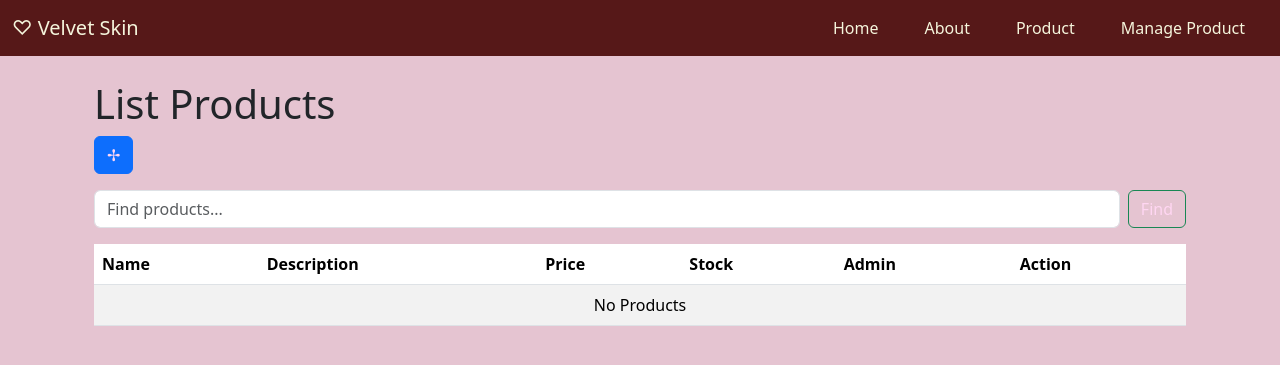
After one commit to salwarlndh/framework-skincare-posttest, a Django app: page /product/ in a window 1280 px wide. The commit adds this page. Shown: the top 365 px of the page. Run offline with Django 5.2, Linux system fonts and the light colour scheme; data that the repository does not hold is empty; some libraries are stand-ins or nearby versions.

Commit message:
Posttest4

```diff
--- a/posttest/skincare/app/static/css/layout.css
+++ b/posttest/skincare/app/static/css/layout.css
@@ -67,6 +67,9 @@ body{
     border-color: none;
     color: white;
 }
+
+
+
 .btn {
     color: rgb(255, 214, 242);
 }
--- a/posttest/skincare/app/templates/homepage/layout.html
+++ b/posttest/skincare/app/templates/homepage/layout.html
@@ -7,20 +7,22 @@
     <meta name="viewport" content="width=device-width, initial-scale=1.0" />
     <title>Velvet Skin</title>
 
-    <title>{% block title %}{% endblock %} ♡ Velvet Skin </title>
+    <title>
+      {% block title %}
+      {% endblock %}
+      ♡ Velvet Skin
+    </title>
     {% load django_bootstrap5 %} {% bootstrap_css %}
     {% load static %}
-    <link rel="stylesheet" href="{% static 'css/layout.css' %}" type="text/css">
-    <link rel="icon" href="{% static 'img/logo.png' %}" type="img/png">
+    <link rel="stylesheet" href="{% static 'css/layout.css' %}" type="text/css" />
+    <link rel="icon" href="{% static 'img/logo.png' %}" type="img/png" />
   </head>
 
   <body>
     <nav class="navbar navbar-expand-lg navbarMain">
       <div class="container-fluid">
         <a class="navbar-brand logo" href="/home">♡ Velvet Skin</a>
-            <button class="navbar-toggler" type="button" data-bs-toggle="collapse" data-bs-target="#navbarNav" aria-controls="navbarNav" aria-expanded="false" aria-label="Toggle navigation">
-                <span class="navbar-toggler-icon"></span>
-            </button>
+        <button class="navbar-toggler" type="button" data-bs-toggle="collapse" data-bs-target="#navbarNav" aria-controls="navbarNav" aria-expanded="false" aria-label="Toggle navigation"><span class="navbar-toggler-icon"></span></button>
         <div class="collapse navbar-collapse" id="navbarNav">
           <ul class="navbar-nav ms-auto">
             <li class="nav-item">
@@ -32,16 +34,28 @@
             <li class="nav-item">
               <a class="nav-link" href="/product">Product</a>
             </li>
+            <li class="nav-item">
+              <a class="nav-link" href="{% url 'product_index' %}">Manage Product</a>
+            </li>
           </ul>
         </div>
       </div>
     </nav>
 
     <div class="container mt-4">
+      {% if messages %}
+        <div>
+          {% for message in messages %}
+            <div class="alert alert-{{ message.tags }} alert-dismissible fade show" role="alert">
+              {{ message }}
+              <button type="button" class="btn-close" data-bs-dismiss="alert" aria-label="Close"></button>
+            </div>
+          {% endfor %}
+        </div>
+      {% endif %}
       {% block content %}
       {% endblock %}
     </div>
     {% bootstrap_javascript %}
   </body>
-
 </html>
--- /dev/null
+++ b/posttest/skincare/app/templates/product/index.html
@@ -0,0 +1,80 @@
+{% extends 'homepage/layout.html' %} {% block title %}
+  List Products
+{% endblock %}
+
+{% block content %}
+  <div class="container">
+    <h1>List Products</h1>
+    <a href="{% url 'product_create' %}" class="btn btn-primary mb-3">✢</a>
+    <form method="GET" action="{% url 'product_index' %}" class="d-flex mb-3">
+      <input class="form-control me-2" type="search" name="q" placeholder="Find products..." value="{{ query|default:'' }}" aria-label="Search" />
+      <button class="btn btn-outline-success" type="submit">Find</button>
+    </form>
+    <table class="table table-striped table-hover">
+      <thead>
+        <tr>
+          <th>Name</th>
+          <th>Description</th>
+          <th>Price</th>
+          <th>Stock</th>
+          <th>Admin</th>
+          <th>Action</th>
+        </tr>
+      </thead>
+      <tbody>
+        {% for product in product %}
+          <tr>
+            <td>{{ product.name }}</td>
+            <td>{{ product.description }}</td>
+            <td>{{ product.price }}</td>
+            <td>{{ product.stock }}</td>
+            <td>{{ product.admin.name }}</td>
+            <td>
+              <a href="{% url 'product_update' product.id %}" style="color: black" class="btn btn-sm btn-warning">✎</a>
+              <button class="btn btn-sm btn-danger" onclick="confirmDelete({{ product.id }})">🗑</button>
+            </td>
+          </tr>
+        {% empty %}
+          <tr>
+            <td colspan="6" class="text-center">No Products</td>
+          </tr>
+        {% endfor %}
+      </tbody>
+    </table>
+  </div>
+
+  <script src="https://cdn.jsdelivr.net/npm/sweetalert2@11"></script>
+
+  <script>
+    function confirmDelete(productId) {
+      Swal.fire({
+        title: 'Data Product akan dihapus',
+        text: 'Data tidak akan bisa dikembalikan!',
+        icon: 'warning',
+        showCancelButton: true,
+        confirmButtonColor: '#3085d6',
+        cancelButtonColor: '#d33',
+        confirmButtonText: 'Ya, Hapus!'
+      }).then((result) => {
+        if (result.isConfirmed) {
+          // Ini AJAX
+          fetch(`/product/delete/${productId}`, {
+            method: 'POST',
+            headers: {
+              'X-CSRFToken': '{{ csrf_token }}'
+            }
+          }).then((response) => {
+            if (response.ok) {
+              Swal.fire('Deleted!', 'Product has been deleted.', 'success').then(() => {
+                // Reload the page after success
+                window.location.reload()
+              })
+            } else {
+              Swal.fire('Error!', 'There was an issue deleting the product.', 'error')
+            }
+          })
+        }
+      })
+    }
+  </script>
+{% endblock %}
--- a/posttest/skincare/app/urls.py
+++ b/posttest/skincare/app/urls.py
@@ -5,5 +5,9 @@ from . import views
 urlpatterns = [
     path('about', views.about),
     path('home', views.homepage),
-    path('product', views.product),
+    path('product', views.product_index2, name='product_index2'),
+    path('product/', views.product_index, name='product_index'), # Read product
+    path('product/create/', views.product_create, name='product_create'), # Create Product
+    path('product/update/<int:product_id>/', views.product_update, name='product_update'), # Update Product
+    path('product/delete/<int:product_id>', views.product_delete, name='product_delete'), # Delete Product
 ]
--- a/posttest/skincare/app/views.py
+++ b/posttest/skincare/app/views.py
@@ -1,4 +1,9 @@
-from django.shortcuts import render
+from django.shortcuts import render, redirect, get_object_or_404
+from .models import Product
+from django.contrib import messages
+from .forms import ProductForm
+from django.http import JsonResponse
+from django.db.models import Q
 
 def homepage(request):
     return render(request, 'homepage/home.html')
@@ -8,3 +13,74 @@ def about(request):
 
 def product(request):
     return render(request, 'homepage/product.html')
+
+# READ Product
+def product_index(request):
+    product = Product.objects.all()
+    return render(request, 'product/index.html', {'product': product})
+
+def product_index2(request):
+    product = Product.objects.all()
+    return render(request, 'homepage/product.html', {'product': product})
+
+
+# CREATE Product
+def product_create(request):
+    if request.method == 'POST':
+        form = ProductForm(request.POST)
+        if form.is_valid():
+            form.save() # Simpan data product ke database
+            messages.success(request, 'Product Created') # Pesan sukses
+            return redirect('product_index') # Redirect ke halaman index product
+    else:
+        form = ProductForm()
+    return render(request, 'product/create.html', {'form': form})
+
+# UPDATE Product
+def product_update(request, product_id):
+    product = get_object_or_404(Product, id=product_id)
+    if request.method == 'POST':
+        form = ProductForm(request.POST, instance=product)
+        if form.is_valid():
+            form.save()
+            messages.success(request, 'Product Updated')
+            return redirect('product_index')
+    else:
+        form = ProductForm(instance=product)
+    return render(request, 'product/update.html', {'form': form, 'product': product})
+
+# DELETE Product
+def product_delete(request, product_id):
+    product = get_object_or_404(Product, id=product_id)
+    product.delete()
+    messages.success(request, 'Product Deleted')
+    return JsonResponse({'success': True})
+
+# Search Product
+def product_index(request):
+    query = request.GET.get('q')
+    product = Product.objects.all()
+    if query:
+        product = Product.objects.filter(
+            Q(name__icontains=query) |
+            Q(description__icontains=query) |
+            Q(price__icontains=query) |
+            Q(stock__icontains=query)
+        )
+    else:
+        product = Product.objects.all()
+    return render(request, 'product/index.html', {'product': product, 'query': query})
+
+def product_index2(request):
+    query = request.GET.get('q')
+    product = Product.objects.all()
+    if query:
+        product = Product.objects.filter(
+            Q(name__icontains=query) |
+            Q(description__icontains=query) |
+            Q(price__icontains=query) |
+            Q(stock__icontains=query)
+        )
+    else:
+        product = Product.objects.all()
+    return render(request, 'homepage/product.html', {'product': product, 'query': query})
```
Also changed, not shown: posttest/skincare/app/forms.py (added, +7 -0 lines), posttest/skincare/app/templates/homepage/product.html (+25 -44 lines), posttest/skincare/app/templates/product/create.html (added, +13 -0 lines), posttest/skincare/app/templates/product/form.html (added, +42 -0 lines), posttest/skincare/app/templates/product/update.html (added, +12 -0 lines). Lines whose indentation alone changed are shown as unchanged.
